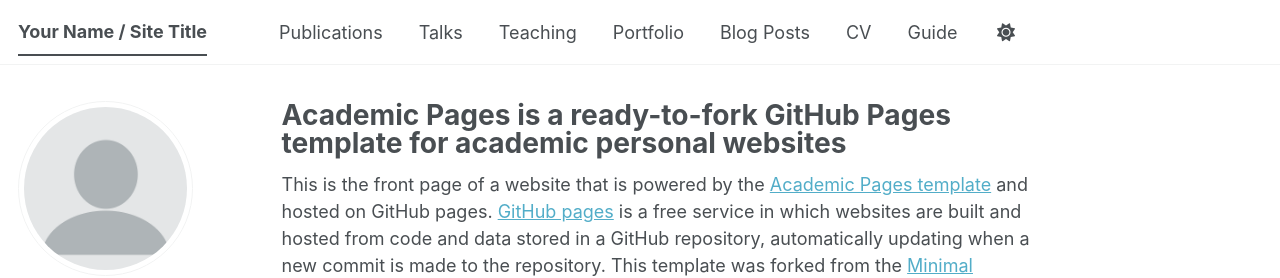
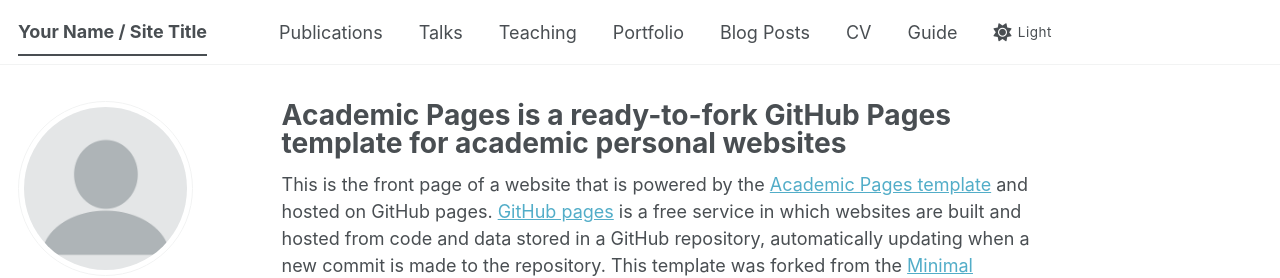
Before and after one commit to berfinxberg/vibecoding-hackathon-berg, a Jekyll site: the page built from _pages/about.md, in a window 1280 px wide. Shown: the top 278 px of the page. Built offline with Jekyll 4.4.1, drawn with Linux system fonts in a browser that asks for light colours; some web fonts are replaced; a script bundle is joined from its source files by our own code; library files that are not in the unit come from our copies.

Commit message:
theme done

```diff
--- a/_includes/masthead.html
+++ b/_includes/masthead.html
@@ -19,7 +19,11 @@
             </li>
           {% endfor %}
           <li id="theme-toggle" class="masthead__menu-item persist tail">
-            <a role="button" aria-labelledby="theme-icon"><i id="theme-icon" class="fa-solid fa-sun" aria-hidden="true" title="toggle theme"></i></a>
+            <a href="#" role="button" aria-label="Theme: Light" class="theme-toggle">
+              <i id="theme-icon" class="fa-solid fa-sun" aria-hidden="true"></i>
+              <span id="theme-label" class="theme-toggle__label" aria-hidden="true">Light</span>
+              <span id="theme-toggle-status" class="visually-hidden" aria-live="polite">Theme: Light</span>
+            </a>
           </li>
         </ul>
         <ul class="hidden-links hidden"></ul>
--- a/_includes/scripts.html
+++ b/_includes/scripts.html
@@ -1,3 +1,98 @@
 <script type="module" src="{{ base_path }}/assets/js/main.min.js"></script>
+<script>
+  (function () {
+    if (window.__themeToggleBound) return;
+
+    var supportedThemes = ["light", "dark", "party"];
+    var themeLabels = { light: "Light", dark: "Dark", party: "Party" };
+    var themeIcons = { light: "fa-sun", dark: "fa-moon", party: "fa-music" };
+    var themeIconClasses = "fa-sun fa-moon fa-music";
+
+    function normalizeTheme(theme) {
+      return supportedThemes.indexOf(theme) !== -1 ? theme : null;
+    }
+
+    function getStoredTheme() {
+      try {
+        return normalizeTheme(localStorage.getItem("theme"));
+      } catch (err) {
+        return null;
+      }
+    }
+
+    function setStoredTheme(theme) {
+      try {
+        localStorage.setItem("theme", theme);
+      } catch (err) {}
+    }
+
+    function getCurrentTheme() {
+      return normalizeTheme(document.documentElement.getAttribute("data-theme")) || "light";
+    }
+
+    function updateThemeToggle(theme) {
+      var label = themeLabels[theme] || themeLabels.light;
+      var iconClass = themeIcons[theme] || themeIcons.light;
+      var icon = document.getElementById("theme-icon");
+      var labelEl = document.getElementById("theme-label");
+      var statusEl = document.getElementById("theme-toggle-status");
+      var toggleEl = document.querySelector("#theme-toggle a.theme-toggle");
+      var statusText = "Theme: " + label;
+
+      if (icon) {
+        icon.classList.remove.apply(icon.classList, themeIconClasses.split(" "));
+        icon.classList.add(iconClass);
+      }
+      if (labelEl) labelEl.textContent = label;
+      if (statusEl) statusEl.textContent = statusText;
+      if (toggleEl) {
+        toggleEl.setAttribute("aria-label", statusText);
+        toggleEl.setAttribute("title", statusText);
+      }
+    }
+
+    function setTheme(theme) {
+      var nextTheme = normalizeTheme(theme) || "light";
+      if (nextTheme === "light") {
+        document.documentElement.removeAttribute("data-theme");
+      } else {
+        document.documentElement.setAttribute("data-theme", nextTheme);
+      }
+      updateThemeToggle(nextTheme);
+    }
+
+    function toggleTheme(event) {
+      if (event && typeof event.preventDefault === "function") {
+        event.preventDefault();
+      }
+      var currentTheme = getCurrentTheme();
+      var currentIndex = supportedThemes.indexOf(currentTheme);
+      var nextTheme = supportedThemes[(currentIndex + 1) % supportedThemes.length];
+      setStoredTheme(nextTheme);
+      setTheme(nextTheme);
+    }
+
+    function bindToggle() {
+      var toggleEl = document.querySelector("#theme-toggle a.theme-toggle");
+      if (!toggleEl) return;
+
+      toggleEl.addEventListener("click", toggleTheme);
+      toggleEl.addEventListener("keydown", function (event) {
+        if (event.key === " " || event.key === "Spacebar" || event.key === "Enter") {
+          event.preventDefault();
+          toggleTheme();
+        }
+      });
+      setTheme(getStoredTheme() || "light");
+      window.__themeToggleBound = true;
+    }
+
+    if (document.readyState === "loading") {
+      document.addEventListener("DOMContentLoaded", bindToggle);
+    } else {
+      bindToggle();
+    }
+  })();
+</script>
 
 {% include analytics.html %}
--- a/_sass/layout/_navigation.scss
+++ b/_sass/layout/_navigation.scss
@@ -227,10 +227,22 @@
 
     #theme-toggle {
       a {
-        width: 25px;
-        display: flex;
-        justify-content: center;
+        display: inline-flex;
+        align-items: center;
+        gap: 0.35rem;
+        width: auto;
         cursor: pointer;
+      }
+
+      .theme-toggle__label {
+        font-size: $type-size-6;
+        letter-spacing: 0.04em;
+      }
+
+      a:focus-visible {
+        outline: 2px solid var(--global-border-color);
+        outline-offset: 4px;
+        border-radius: 999px;
       }
     }
 
--- /dev/null
+++ b/_sass/theme/_party.scss
@@ -0,0 +1,42 @@
+/* ==========================================================================
+    PARTY THEME
+    ========================================================================== */
+
+/* Color codes used for the theme */
+$primary-color              : #6a3fd2;
+$gray                       : #6e5c88;
+$dark-gray                  : mix(#000, $gray, 60%);
+$darker-gray                : mix(#000, $gray, 70%);
+$light-gray                 : mix(#fff, $gray, 40%);
+$lighter-gray               : mix(#fff, $gray, 85%);
+
+$background                 : #f7f1ff;
+$background-light           : #ffffff;
+$background-lighter         : #efe6ff;
+$text                       : #2b1b3d;
+$link                       : #6a3fd2;
+$link-dark                  : #4a2399;
+$link-light                 : #5a2eb8;
+$border-dark                : #cbb7f0;
+$code-bg                    : #efe6ff;
+$code-text                  : #3a1f6b;
+
+/* Party theme for the site */
+html[data-theme="party"] {
+    --global-base-color                 : #{$primary-color};
+    --global-bg-color                   : #{$background};
+    --global-footer-bg-color            : #{$background-lighter};
+    --global-border-color               : #{$lighter-gray};
+    --global-dark-border-color          : #{$border-dark};
+    --global-code-background-color      : #{$code-bg};
+    --global-code-text-color            : #{$code-text};
+    --global-fig-caption-color          : #{$light-gray};
+    --global-link-color                 : #{$link};
+    --global-link-color-hover           : #{$link-dark};
+    --global-link-color-visited         : #{$link-light};
+    --global-masthead-link-color        : #{$text};
+    --global-masthead-link-color-hover  : #{$link};
+    --global-text-color                 : #{$text};
+    --global-text-color-light           : #{$light-gray};
+    --global-thead-color                : #{$background-lighter};
+}
--- a/assets/css/main.scss
+++ b/assets/css/main.scss
@@ -14,6 +14,7 @@
     "themes",
     "theme/{{ site.site_theme | default: 'default' | append: '_light' }}",
     "theme/{{ site.site_theme | default: 'default' | append: '_dark' }}",
+    "theme/party",
 
     "include/mixins",
     "vendor/susy/susy",
--- a/assets/js/_main.js
+++ b/assets/js/_main.js
@@ -2,49 +2,87 @@
    Various functions that we want to use within the template
    ========================================================================== */
 
-// Determine the expected state of the theme toggle, which can be "dark", "light", or
-// "system". Default is "system".
-let determineThemeSetting = () => {
-  let themeSetting = localStorage.getItem("theme");
-  return (themeSetting != "dark" && themeSetting != "light" && themeSetting != "system") ? "system" : themeSetting;
+const supportedThemes = ["light", "dark", "party"];
+const themeLabels = {
+  "light": "Light",
+  "dark": "Dark",
+  "party": "Party",
+};
+const themeIcons = {
+  "light": "fa-sun",
+  "dark": "fa-moon",
+  "party": "fa-music",
+};
+const themeIconClasses = "fa-sun fa-moon fa-music";
+
+const themeStorage = {
+  get: () => {
+    try {
+      return localStorage.getItem("theme");
+    } catch (err) {
+      return null;
+    }
+  },
+  set: (value) => {
+    try {
+      localStorage.setItem("theme", value);
+    } catch (err) {
+      // Ignore storage errors (e.g., private mode)
+    }
+  },
 };
 
-// Determine the computed theme, which can be "dark" or "light". If the theme setting is
-// "system", the computed theme is determined based on the user's system preference.
-let determineComputedTheme = () => {
-  let themeSetting = determineThemeSetting();
-  if (themeSetting != "system") {
-    return themeSetting;
+let normalizeTheme = (theme) => (supportedThemes.includes(theme) ? theme : null);
+let getStoredTheme = () => normalizeTheme(themeStorage.get());
+let getCurrentTheme = () => normalizeTheme(document.documentElement.getAttribute("data-theme")) || "light";
+let getPreferredTheme = () => getStoredTheme() || getCurrentTheme();
+
+let updateThemeToggle = (theme) => {
+  const label = themeLabels[theme] || themeLabels.light;
+  const iconClass = themeIcons[theme] || themeIcons.light;
+  const $icon = $("#theme-icon");
+  const $toggle = $("#theme-toggle a.theme-toggle");
+  const statusText = `Theme: ${label}`;
+
+  if ($icon.length) {
+    $icon.removeClass(themeIconClasses).addClass(iconClass);
   }
-  return (userPref && userPref("(prefers-color-scheme: dark)").matches) ? "dark" : "light";
+  if ($toggle.length) {
+    $toggle.attr("aria-label", statusText);
+    $toggle.attr("title", statusText);
+  }
+  $("#theme-label").text(label);
+  $("#theme-toggle-status").text(statusText);
 };
-
-// detect OS/browser preference
-const browserPref = window.matchMedia('(prefers-color-scheme: dark)').matches ? 'dark' : 'light';
 
 // Set the theme on page load or when explicitly called
 let setTheme = (theme) => {
-  const use_theme =
-    theme ||
-    localStorage.getItem("theme") ||
-    $("html").attr("data-theme") ||
-    browserPref;
-
-  if (use_theme === "dark") {
-    $("html").attr("data-theme", "dark");
-    $("#theme-icon").removeClass("fa-sun").addClass("fa-moon");
-  } else if (use_theme === "light") {
+  const nextTheme = normalizeTheme(theme) || "light";
+  if (nextTheme === "light") {
     $("html").removeAttr("data-theme");
-    $("#theme-icon").removeClass("fa-moon").addClass("fa-sun");
+  } else {
+    $("html").attr("data-theme", nextTheme);
   }
+  updateThemeToggle(nextTheme);
 };
 
 // Toggle the theme manually
-var toggleTheme = () => {
-  const current_theme = $("html").attr("data-theme");
-  const new_theme = current_theme === "dark" ? "light" : "dark";
-  localStorage.setItem("theme", new_theme);
-  setTheme(new_theme);
+let toggleTheme = (event) => {
+  if (event && typeof event.preventDefault === "function") {
+    event.preventDefault();
+  }
+  const currentTheme = getCurrentTheme();
+  const currentIndex = supportedThemes.indexOf(currentTheme);
+  const nextTheme = supportedThemes[(currentIndex + 1) % supportedThemes.length];
+  themeStorage.set(nextTheme);
+  setTheme(nextTheme);
+};
+
+let handleThemeToggleKeydown = (event) => {
+  if (event.key === " " || event.key === "Spacebar" || event.key === "Enter") {
+    event.preventDefault();
+    toggleTheme();
+  }
 };
 
 /* ==========================================================================
@@ -69,7 +107,8 @@
         elem.parentElement.after(chartElement);
 
         // Set the theme for the plot and render it
-        const theme = (determineComputedTheme() === "dark") ? plotlyDarkLayout : plotlyLightLayout;
+        const themeSetting = getPreferredTheme();
+        const theme = (themeSetting === "dark") ? plotlyDarkLayout : plotlyLightLayout;
         if (jsonData.layout) {
           jsonData.layout.template = (jsonData.layout.template) ? { ...theme, ...jsonData.layout.template } : theme;
         } else {
@@ -90,17 +129,16 @@
   const scssLarge = 925;          // pixels, from /_sass/_themes.scss
   const scssMastheadHeight = 70;  // pixels, from the current theme (e.g., /_sass/theme/_default.scss)
 
-  // If the user hasn't chosen a theme, follow the OS preference
-  setTheme();
-  window.matchMedia('(prefers-color-scheme: dark)')
-        .addEventListener("change", (e) => {
-          if (!localStorage.getItem("theme")) {
-            setTheme(e.matches ? "dark" : "light");
-          }
-        });
+  const savedTheme = getStoredTheme();
+  setTheme(savedTheme || "light");
 
-  // Enable the theme toggle
-  $('#theme-toggle').on('click', toggleTheme);
+  // Enable the theme toggle unless the fallback already bound it
+  if (!window.__themeToggleBound) {
+    const $themeToggle = $("#theme-toggle a.theme-toggle");
+    $themeToggle.on("click", toggleTheme);
+    $themeToggle.on("keydown", handleThemeToggleKeydown);
+    window.__themeToggleBound = true;
+  }
 
   // Enable the sticky footer
   var bumpIt = function () {
--- a/assets/js/plugins/jquery.greedy-navigation.js
+++ b/assets/js/plugins/jquery.greedy-navigation.js
@@ -74,9 +74,11 @@
 $(window).on('resize', function () {
   updateNav();
 });
-screen.orientation.addEventListener("change", function () {
-  updateNav();
-});
+if (screen.orientation && typeof screen.orientation.addEventListener === "function") {
+  screen.orientation.addEventListener("change", function () {
+    updateNav();
+  });
+}
 
 $btn.on('click', function () {
   $hlinks.toggleClass('hidden');
```
